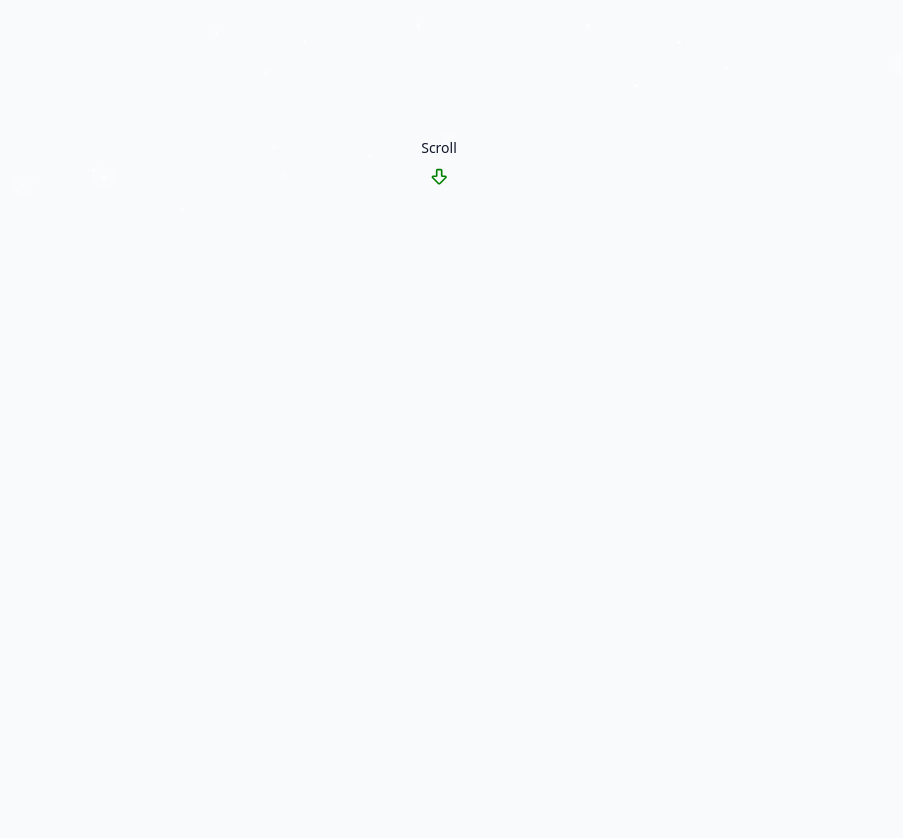
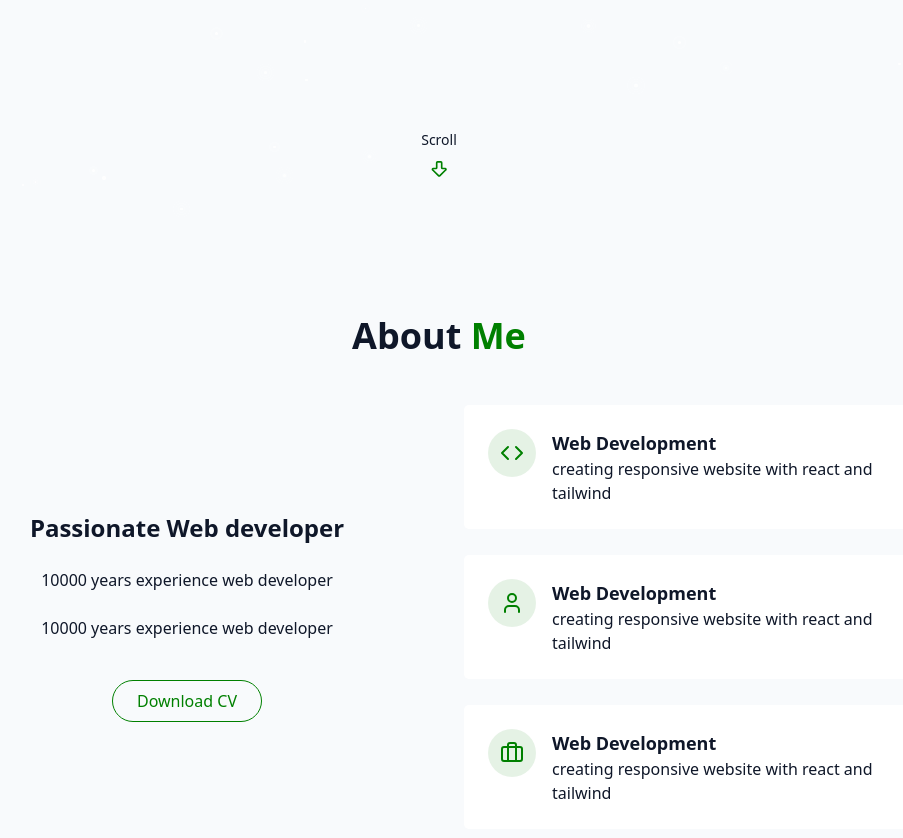
Before and after one commit to NattapatJanchaysang/Portfolio, a React (Vite) app: page / in a window 1280 px wide. Shown: the part 580-1418 px from the top of the page, without its empty margins (201-1104 px from the left). Before the commit the page ends 800 px from the top, so only its background shows below. Built offline with nearby package versions, Linux system fonts and the light colour scheme.

Commit message:
Aboutsection Done

```diff
--- /dev/null
+++ b/src/components/AboutSection.jsx
@@ -0,0 +1,62 @@
+import { Briefcase, Code, User } from "lucide-react";
+
+
+export const AboutSection = () => {
+    return (
+        <section id="about" className="py-24 px-4 relative ">
+            <div className="container mx-auto max-w-5xl">
+                <h2 className="text-3xl md:text-4xl font-bold mb-12 text-center">
+                    About <span className="text-primary">Me</span>
+                </h2>
+
+                <div className="grid grid-cols-1 md:grid-cols-2 gap-12 items-center">
+                    <div className="space-y-6">
+                        <h3 className="text-2xl font-semibold">Passionate Web developer </h3>
+                        <p className="text-muted-foreground">10000 years experience web developer</p>
+                        <p className="text-muted-foreground">10000 years experience web developer</p>
+
+                        <div className="flex flex-col sm:flex-row gap-4 pt-4 justify-center">
+                            <a href="#contact" className="nobgcosmic-button">Download CV</a>
+                        </div>
+                    </div>
+
+                    <div className="grid grid-cols-1 gap-6 ">
+                        <div className="gradient-border p-6 card-hover">
+                            <div className="flex items-start gap-4">
+                                <div className="p-3 rounded-full bg-primary/10">
+                                <Code className="text-primary h-6 w-6"/>
+                                </div>
+                                <div className="text-left">
+                                    <h4 className="text-lg font-semibold">Web Development</h4>
+                                    <p className="text-muted-foreground">creating responsive website with react and tailwind</p>
+                                </div>
+                            </div>
+                        </div>
+                        <div className="gradient-border p-6 card-hover">
+                            <div className="flex items-start gap-4">
+                                <div className="p-3 rounded-full bg-primary/10">
+                                <User className="text-primary h-6 w-6"/>
+                                </div>
+                                    <div className="text-left">
+                                        <h4 className="text-lg font-semibold">Web Development</h4>
+                                        <p className="text-muted-foreground">creating responsive website with react and tailwind</p>
+                                    </div>
+                            </div>
+                        </div>
+                        <div className="gradient-border p-6 card-hover">
+                            <div className="flex items-start gap-4">
+                                <div className="p-3 rounded-full bg-primary/10">
+                                <Briefcase className="text-primary h-6 w-6"/>
+                                </div>
+                                    <div className="text-left">
+                                        <h4 className="text-lg font-semibold">Web Development</h4>
+                                        <p className="text-muted-foreground">creating responsive website with react and tailwind</p>
+                                    </div>
+                            </div>
+                        </div>
+                    </div>
+                </div>
+            </div>
+        </section>
+    )
+}
--- a/src/index.css
+++ b/src/index.css
@@ -157,6 +157,10 @@
          hover:scale-105 active:scale-95;
 }
 
+@utility nobgcosmic-button {
+  @apply px-6 py-2 rounded-full border border-primary text-primary hover:bg-primary/10 transition-colors duration-300
+}
+
 @utility star { /* สร้าง จุดดาว ที่เรืองแสงในฉากหลัง */
   @apply absolute rounded-full bg-white;
   box-shadow: 0 0 10px 2px rgba(255, 255, 255, 0.4);
--- a/src/pages/Home.jsx
+++ b/src/pages/Home.jsx
@@ -2,6 +2,7 @@
 import { StarBackground } from "@/components/StarBackground";
 import { NavBar } from "@/components/NavBar";
 import { Herosection } from "@/components/Herosection";
+import { AboutSection } from "@/components/Aboutsection";
 
 const Home = () => {
     return (
@@ -16,6 +17,7 @@
             {/* Main content */}
             <main>
             <Herosection />
+            <AboutSection />
             </main>
 
 
```
